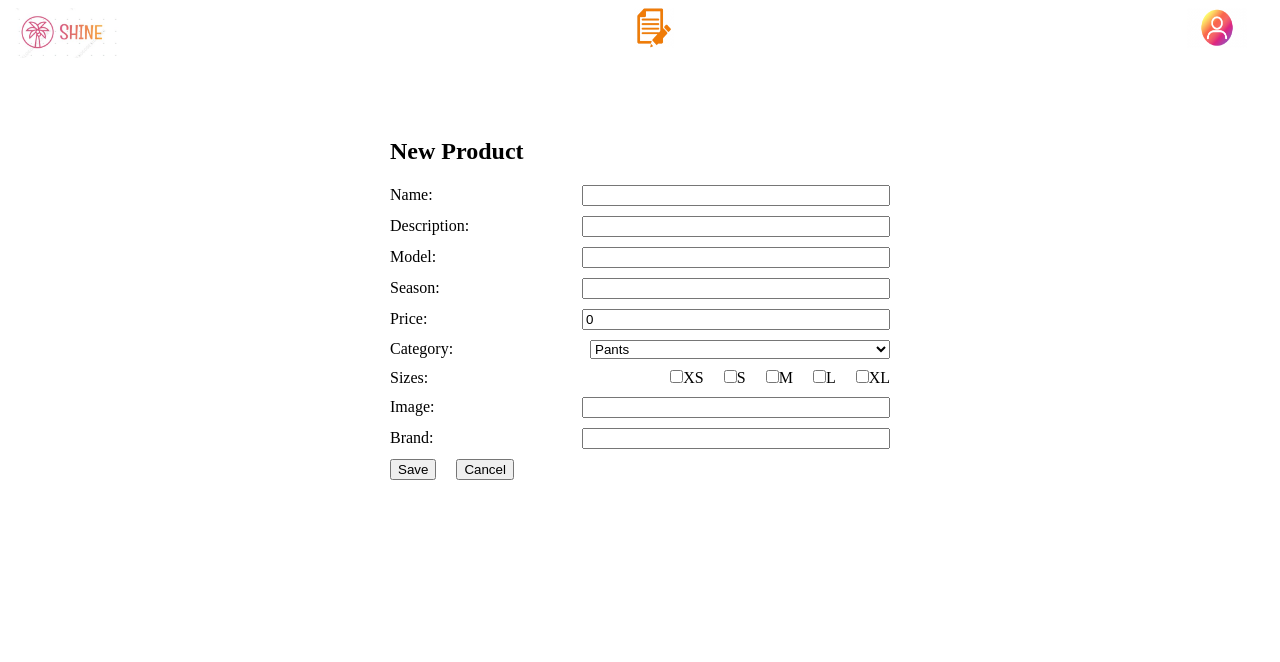
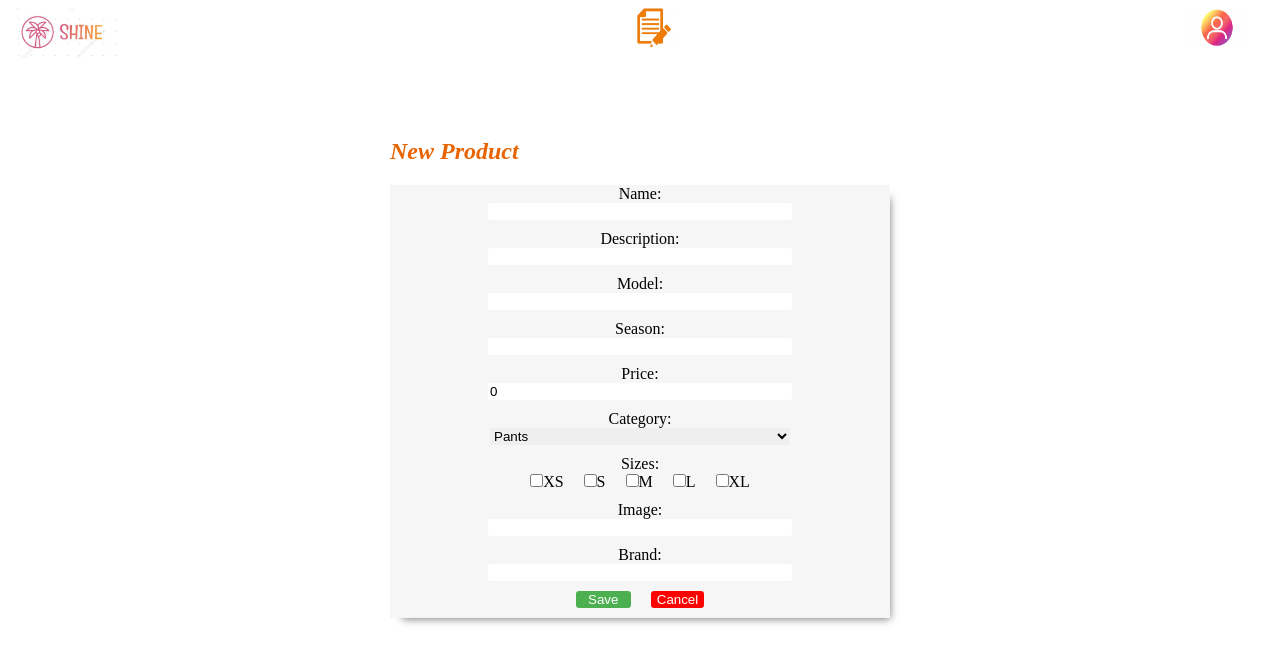
Before and after one commit to VictorFalconi/E-Commerce-Clothing, a React (Vite) app in the folder client/: page /newProduct in a window 1280 px wide. Shown: the top 662 px of the page. Built offline with nearby package versions, Linux system fonts and the light colour scheme; no server answers.

Commit message:
Estilos form y detalles de producto

```diff
--- a/client/src/components/ClothingDetail/ClothingDetail.jsx
+++ b/client/src/components/ClothingDetail/ClothingDetail.jsx
@@ -2,7 +2,7 @@ import { useEffect } from "react"
 import { useDispatch, useSelector } from "react-redux"
 import { useParams } from "react-router-dom"
 import { clothesDetail } from "../../redux/actions"
-// import styles from "./clothesDetail.module.css"
+import styles from "./ClothingDetail.module.css"
 const ClothingDetail = () => {
     const dispatch = useDispatch()
     const param = useParams()
@@ -15,15 +15,18 @@ const ClothingDetail = () => {
     //console.log(clothes)
 
     return(
-        <div>
-            <h2>{clothes?.name}</h2>
-            <img src={clothes?.image}></img>
-            <p>Temporada {clothes?.season}</p>
-            <p>Precio {clothes?.price}</p>
-            <p>Marca {clothes?.brand}</p>
-            <p>Modelo {clothes?.model}</p>
-            <p>Talles {clothes?.sizes?.map(e => e).join(', ')}</p>
-
+        <div className={styles.container}>
+            <div className={styles.card}>
+                <h2>{clothes?.name}</h2>
+                <img src={clothes?.image}></img>
+                <p className={styles.price}>${clothes?.price}</p>
+                <p>Season: {clothes?.season}</p>
+                <h3>{clothes?.brand}</h3>
+                <p>Model: {clothes?.model}</p>
+                <p>Sizes:</p>
+                <p>{clothes?.sizes?.map(e => e).join(', ')}</p>
+                <button className={styles.btn}>Add to bag</button>
+            </div>
         </div>
     )
 }
--- a/client/src/components/ClothingDetail/ClothingDetail.module.css
+++ b/client/src/components/ClothingDetail/ClothingDetail.module.css
@@ -0,0 +1,44 @@
+.container {
+    align-items: center;
+    justify-content: center;
+}
+.card{
+    display: flex;
+    flex-direction: column;
+    align-items: center;
+    margin: 3% auto;
+    margin-bottom: 10%;
+    justify-content: center;
+    background-color: rgb(246, 246, 246);
+    border: 10rem;
+    border-width:2px;
+    border-style: hidden;
+    box-shadow: 6px 7px 8px -6px rgba(69,69,69,0.7);
+    width: 50%;
+}
+
+.price {
+    font-size: xx-large;
+}
+
+.btn {
+    margin-top: 15%;
+    margin-bottom: 10%;
+    width: 250px;
+    background: #e06100;
+    background-image: -webkit-linear-gradient(top, #e06100, #f500b4);
+    background-image: -moz-linear-gradient(top, #e06100, #f500b4);
+    background-image: -ms-linear-gradient(top, #e06100, #f500b4);
+    background-image: -o-linear-gradient(top, #e06100, #f500b4);
+    background-image: linear-gradient(to bottom, #e06100, #f500b4);
+    -webkit-border-radius: 10;
+    -moz-border-radius: 10;
+    border-radius: 10px;
+    text-shadow: 2px 1px 0px #666666;
+    font-family: Georgia;
+    color: #ffffff;
+    font-size: 21px;
+    padding: 10px 20px 10px 20px;
+    text-decoration: none;
+    cursor: pointer;
+}
--- a/client/src/components/NewProuct/NewProduct.jsx
+++ b/client/src/components/NewProuct/NewProduct.jsx
@@ -3,6 +3,7 @@ import { useNavigate } from 'react-router-dom';
 import styled from 'styled-components';
 import { createProduct } from '../../redux/actions';
 import { useDispatch } from 'react-redux';
+import styles from './NewProduct.module.css';
 
 const Container = styled.div`
     width: 100%;
@@ -94,31 +95,31 @@ const NewProduct = () => {
 
     return(
         <Container>
-            <Title>New Product</Title>
-            <Form>
-                <InputContainer>
+            <Title className={styles.title}>New Product</Title>
+            <Form className={styles.labels}>
+                <InputContainer className={styles.propertiesBox}>
                     <Label>Name: </Label>
-                    <Input type='text' name='name' id='name' value={name} onChange={e => {setName(e.target.value)}}/>
+                    <Input className={styles.input} type='text' name='name' id='name' value={name} onChange={e => {setName(e.target.value)}}/>
                 </InputContainer>
-                <InputContainer>
+                <InputContainer className={styles.propertiesBox}>
                     <Label>Description: </Label>
-                    <Input type='text' name='description' id='description' value={description} onChange={e => {setDescription(e.target.value)}}/>
+                    <Input className={styles.input} type='text' name='description' id='description' value={description} onChange={e => {setDescription(e.target.value)}}/>
                 </InputContainer>
-                <InputContainer>
+                <InputContainer className={styles.propertiesBox}>
                     <Label>Model: </Label>
-                    <Input type='text' name='model' id='model' value={model} onChange={e => {setModel(e.target.value)}}/>
+                    <Input className={styles.input} type='text' name='model' id='model' value={model} onChange={e => {setModel(e.target.value)}}/>
                 </InputContainer>
-                <InputContainer>
+                <InputContainer className={styles.propertiesBox}>
                     <Label>Season: </Label>
-                    <Input type='text' name='season' id='season' value={season} onChange={e => {setSeason(e.target.value)}}/>
+                    <Input className={styles.input} type='text' name='season' id='season' value={season} onChange={e => {setSeason(e.target.value)}}/>
                 </InputContainer>
-                <InputContainer>
+                <InputContainer className={styles.propertiesBox}>
                     <Label>Price: </Label>
-                    <Input type='number' name='price' id='price' value={price} onChange={e => {setPrice(parseFloat(e.target.value) || 0)}} onClick={e => {e.target.select()}}/>
+                    <Input className={styles.input} type='number' name='price' id='price' value={price} onChange={e => {setPrice(parseFloat(e.target.value) || 0)}} onClick={e => {e.target.select()}}/>
                 </InputContainer>
-                <InputContainer>
+                <InputContainer className={styles.propertiesBox}>
                     <Label>Category: </Label>
-                    <Select name='category' id='category' value={category} onChange={e => setCategory(e.target.value)}>
+                    <Select className={styles.input} name='category' id='category' value={category} onChange={e => setCategory(e.target.value)}>
                         <option value='Pants'>Pants</option>
                         <option value='Shoes'>Shoes</option>
                         <option value='T-Shirts'>T-Shirts</option>
@@ -126,7 +127,7 @@ const NewProduct = () => {
                         <option value='Caps'>Caps</option>
                     </Select>
                 </InputContainer>
-                <InputContainer>
+                <InputContainer className={styles.propertiesBox}>
                     <Label>Sizes: </Label>
                     <CheckboxContainer>
                         {
@@ -152,16 +153,17 @@ const NewProduct = () => {
                         }
                     </CheckboxContainer>
                 </InputContainer>
-                <InputContainer>
+                <InputContainer className={styles.propertiesBox}>
                     <Label>Image: </Label>
-                    <Input type='text' name='image' id='image' value={image[0]} onChange={e => {setImage([e.target.value])}}/>
+                    <Input className={styles.input} type='text' name='image' id='image' value={image[0]} onChange={e => {setImage([e.target.value])}}/>
                 </InputContainer>
-                <InputContainer>
+                <InputContainer className={styles.propertiesBox}>
                     <Label>Brand: </Label>
-                    <Input type='text' name='brand' id='brand' value={brand} onChange={e => {setBrand(e.target.value)}}/>
+                    <Input className={styles.input} type='text' name='brand' id='brand' value={brand} onChange={e => {setBrand(e.target.value)}}/>
                 </InputContainer>
                 <ButtonContainer>
                     <Button
+                        className={styles.savebtn}
                         onClick={async(e) => {
                             e.preventDefault();
                             if(name && description && model && season && price && !!sizes.length && image[0] && brand && category) {
@@ -179,7 +181,7 @@ const NewProduct = () => {
                     >
                         Save
                     </Button>
-                    <Button onClick={e => {e.preventDefault(); navigate('/');}}>Cancel</Button>
+                    <Button className={styles.cancelbtn} onClick={e => {e.preventDefault(); navigate('/');}}>Cancel</Button>
                 </ButtonContainer>
             </Form>
         </Container>
--- /dev/null
+++ b/client/src/components/NewProuct/NewProduct.module.css
@@ -0,0 +1,47 @@
+.title {
+    color: rgb(231, 100, 0);
+    font-style: italic;
+    display: flex;
+    justify-content: center;
+}
+.labels {
+    color: black;
+    display: flex;
+    flex-direction: column;
+    align-items: center;
+    margin: 0 auto;
+    justify-content: center;
+    background-color:rgb(246, 246, 246);
+    box-shadow: 6px 7px 8px -6px rgba(69,69,69,0.7);
+    width: 30%;
+}
+.propertiesBox {
+    display: flex;
+    flex-direction: column;
+    align-items: center;
+}
+
+.input {
+    border:whitesmoke;
+    border-radius: 0.2rem;
+    box-shadow: rgb(164, 164, 164);
+}
+
+.savebtn {
+    color: white;
+    border-radius: 0.2rem;
+    width: 55px;
+    background-color: #4CAF50;
+    border: none;
+    cursor: pointer;
+    margin-bottom: 10px;
+}
+
+.cancelbtn {
+    color: white;
+    background-color: red;
+    cursor: pointer;
+    border: none;
+    border-radius: 0.2rem;
+    margin-bottom: 10px;
+}
```
